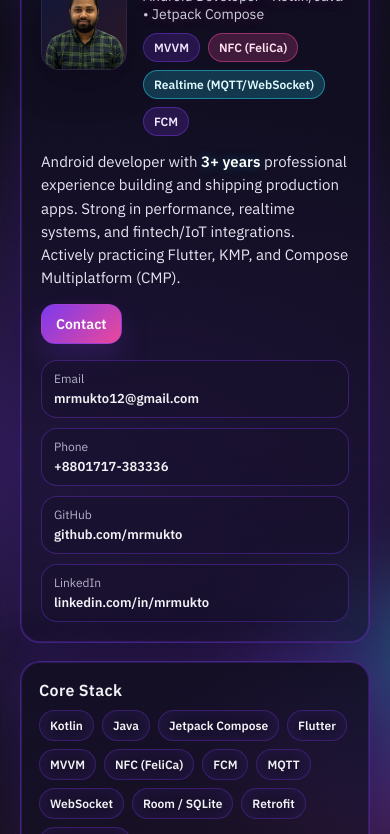
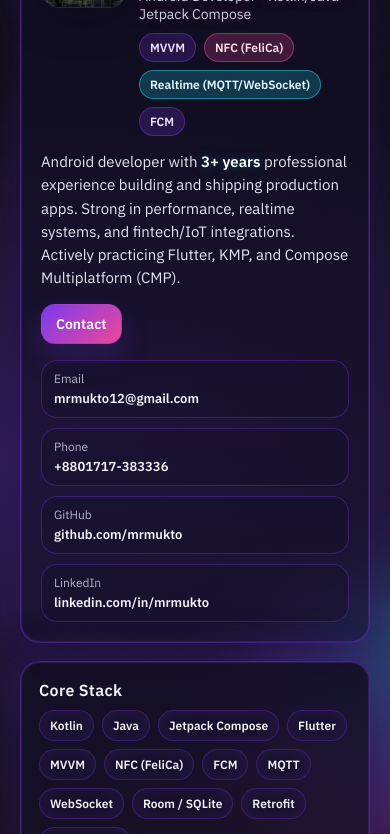
Before and after one commit to mrmukto/portfolio, a plain HTML site: page docs/index.html in a window 390 px wide. Shown: the part 187-1021 px from the top of the page. Drawn offline with Linux system fonts and the light colour scheme.

Commit message:
Align avatar on mobile

```diff
--- a/docs/styles.css
+++ b/docs/styles.css
@@ -581,6 +581,13 @@ code{
   .grid2{ grid-template-columns: 1fr; }
   .contactGrid{ grid-template-columns: 1fr; }
   .floaters{ display:none; }
+  .hero__meta{
+    align-items:flex-start;
+    gap:12px;
+  }
+  .avatar{
+    margin-top:4px;
+  }
 }
 
 @media (max-width: 740px){
```
